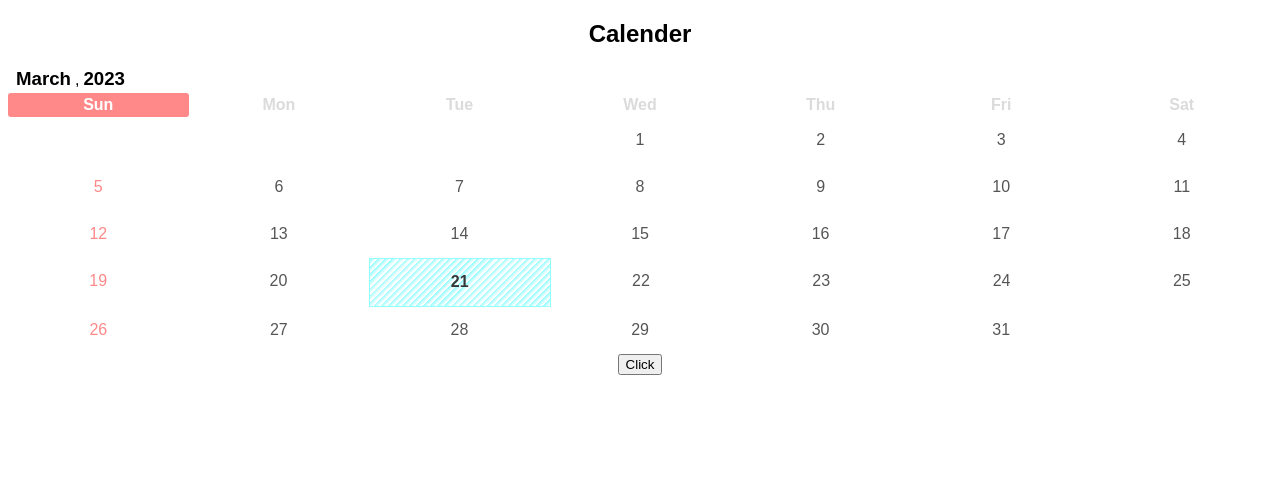
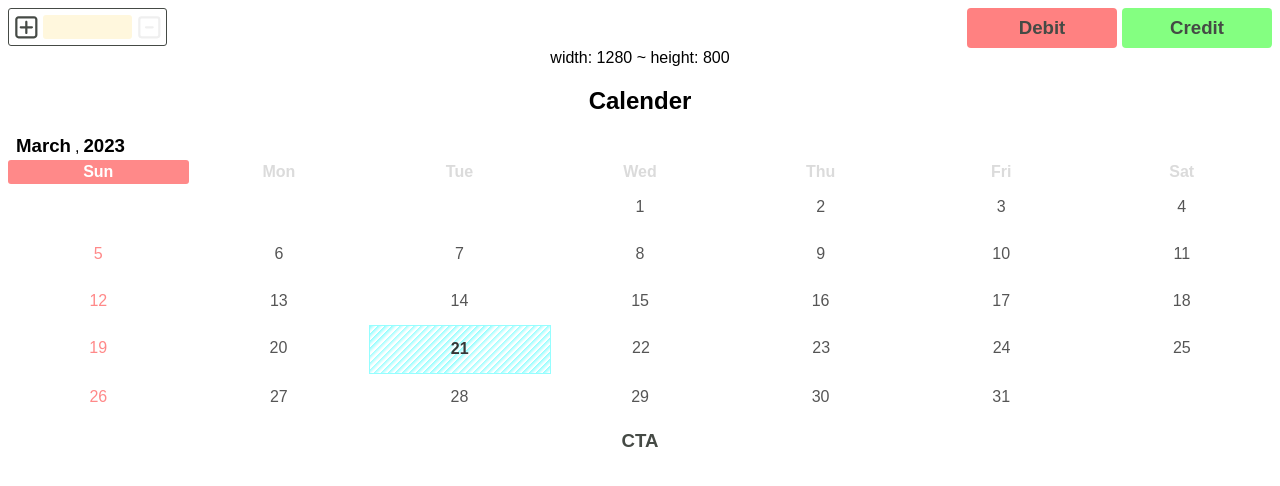
Before and after one commit to R1Sh0315/react-calender-v01, a React (Create React App) app: page / in a window 1280 px wide. Shown: the top 486 px of the page. Built offline with nearby package versions, Linux system fonts and the light colour scheme.

Commit message:
Update with new component

```diff
--- a/package.json
+++ b/package.json
@@ -13,6 +13,7 @@
     "momnet": "2.29.1",
     "react": "18.2.0",
     "react-dom": "18.2.0",
+    "react-icons": "4.8.0",
     "react-scripts": "5.0.1"
   },
   "devDependencies": {
--- a/src/App.js
+++ b/src/App.js
@@ -1,9 +1,32 @@
+import { useEffect, useState } from "react";
 import CalenderComponent from "./calender";
+import useWindowDimensions from "./screen-resolution";
+import StepperComponent from "./stepper-component";
 import "./styles.css";
+import TableComponent from "./table-component";
 
 export default function App() {
+  const { height, width } = useWindowDimensions();
+  const [customerData, setCustomerData] = useState();
+
+  const mockData = [
+    { userAmount: 123, dateOfSubmit: "22-03-2023", timeOfSubmit: "22:03:25" },
+    { userAmount: 555, dateOfSubmit: "22-03-2023", timeOfSubmit: "22:03:25" },
+    { userAmount: 345, dateOfSubmit: "22-03-2023", timeOfSubmit: "22:03:25" },
+  ];
+
+  useEffect(() => {
+    console.log("App :", customerData);
+  }, [customerData]);
   return (
     <div className="App">
+      <StepperComponent userData={(data) => setCustomerData(data)} />
+      <div>
+        <TableComponent userData={customerData} />
+      </div>
+      <div>
+        width: {width} ~ height: {height}
+      </div>
       <CalenderComponent />
     </div>
   );
--- /dev/null
+++ b/src/button-component.js
@@ -0,0 +1,35 @@
+import React, { useEffect, useState } from "react";
+import "./styles.css";
+
+function ButtonComponent(props) {
+  const [btnType, setButtonType] = useState("primary-btn");
+  const isBold = props.isFontBold;
+  const btnText = props.btnText;
+
+  const type = props.type;
+  useEffect(() => {
+    const buttonType = () => {
+      if (type === "primary") {
+        setButtonType("primary-btn");
+      } else if (type === "secondary") {
+        setButtonType("secondary-btn");
+      } else {
+        setButtonType("ghost-btn");
+      }
+    };
+    buttonType();
+  }, [type]);
+
+  return (
+    <div className="button-container">
+      <button
+        onClick={props.onClickHandler}
+        className={`button-contain ${btnType} ${isBold ? "bold" : ""}`}
+      >
+        {btnText}
+      </button>
+    </div>
+  );
+}
+
+export default ButtonComponent;
--- a/src/calender.js
+++ b/src/calender.js
@@ -2,6 +2,7 @@ import React, { useEffect, useState } from "react";
 import moment from "moment";
 
 import "./styles.css";
+import ButtonComponent from "./button-component";
 
 function CalenderComponent() {
   const [isExpand, setExpand] = useState(false);
@@ -153,9 +154,13 @@ function CalenderComponent() {
           </table>
         ))}
       </div>
-      <button onClick={() => console.log(rows[rows.length - 1].length)}>
-        Click
-      </button>
+
+      <ButtonComponent
+        btnText={"CTA"}
+        onClickHandler={() => console.log("123")}
+        type={"ghost"}
+        isFontBold={true}
+      />
     </div>
   );
 }
--- /dev/null
+++ b/src/screen-resolution.js
@@ -0,0 +1,34 @@
+import React from "react";
+import { useState, useEffect } from "react";
+
+function getWindowDimensions() {
+  // width :
+  // 320px : extrasmall
+  // 480px : small
+  //760px : mediam
+  //900px : large
+  //1024 : Extra Large
+
+  const { innerWidth: width, innerHeight: height } = window;
+  return {
+    width,
+    height,
+  };
+}
+
+export default function useWindowDimensions() {
+  const [windowDimensions, setWindowDimensions] = useState(
+    getWindowDimensions()
+  );
+
+  useEffect(() => {
+    function handleResize() {
+      setWindowDimensions(getWindowDimensions());
+    }
+
+    window.addEventListener("resize", handleResize);
+    return () => window.removeEventListener("resize", handleResize);
+  }, []);
+
+  return windowDimensions;
+}
--- /dev/null
+++ b/src/stepper-component.js
@@ -0,0 +1,117 @@
+import moment from "moment";
+import React, { useEffect, useState } from "react";
+import { CgAddR } from "react-icons/cg";
+import { TbSquareMinus } from "react-icons/tb";
+import ButtonComponent from "./button-component";
+import "./styles.css";
+
+function StepperComponent(props) {
+  const [amount, setAmount] = useState(0);
+  const [isNumberValid, setValidNumber] = useState(true);
+  const [data, setData] = useState([]);
+
+  const warningTxt = "Is not a number!";
+
+  const subBtnClassName = amount ? "sub-btn-enable" : "sub-btn-disable";
+  const onSubmitData = (sign) => {
+    console.log(sign, amount);
+    document.getElementsByClassName("stepper-input")[0].value = "";
+    setAmount(0);
+
+    const userData = {
+      srNo: data.length + 1,
+      transactionType: sign === "-" ? "debit" : "credit",
+      userAmount: sign + amount,
+      dateOfSubmit: moment().format("DD-MM-YYYY"),
+      timeOfSubmit: moment().format("HH:MM:SS"),
+    };
+
+    setData((prevData) => [...prevData, userData]);
+
+    console.log(moment().format("HH:MM:SS"), data);
+  };
+
+  const onUserAmountInput = () => {
+    const userValue =
+      document.getElementsByClassName("stepper-input")[0]?.value;
+
+    if (!isNaN(parseInt(userValue, 0)) || userValue === "") {
+      setAmount(parseInt(userValue, 0));
+      setValidNumber(true);
+    } else {
+      setValidNumber(false);
+    }
+  };
+
+  const onAddAmountByOne = () => {
+    setAmount(amount + 1);
+    document.getElementsByClassName("stepper-input")[0].value = amount + 1;
+  };
+
+  const onSubAmountByOne = () => {
+    if (amount > 0) {
+      setAmount(amount - 1);
+      document.getElementsByClassName("stepper-input")[0].value = amount - 1;
+    }
+  };
+
+  useEffect(() => {
+    props.userData(data);
+  }, [data]);
+
+  return (
+    <div className="stepper-container">
+      <div className="stepper-content-and-label">
+        <div className="stepper-content">
+          <div className="stepper-add-button-container">
+            <button
+              onClick={() => onAddAmountByOne()}
+              className="stepper-btn-add"
+            >
+              <CgAddR className="btn-add" />
+            </button>
+          </div>
+          <div className="stepper-input-container">
+            <input
+              onChange={() => onUserAmountInput()}
+              className="stepper-input"
+            />
+          </div>
+          <div className="stepper-sub-button-container">
+            <button
+              className="stepper-btn-sub"
+              onClick={() => onSubAmountByOne()}
+            >
+              <TbSquareMinus className={`btn-sub ${subBtnClassName}`} />
+            </button>
+          </div>
+        </div>
+        <div className="stepper-warning">
+          <span className={`${isNumberValid ? "warning-text" : ""}`}>
+            {warningTxt}
+          </span>
+        </div>
+      </div>
+      <div className="stepper-submit-btn">
+        <ButtonComponent
+          btnText={"Debit"}
+          onClickHandler={() => {
+            amount ? onSubmitData("-") : "";
+          }}
+          type={"secondary"}
+          isFontBold={true}
+        />
+        <ButtonComponent
+          btnText={"Credit"}
+          onClickHandler={() => {
+            amount ? onSubmitData("+") : "";
+          }}
+          type={"primary"}
+          isFontBold={true}
+        />
+      </div>
+    </div>
+  );
+}
+
+export default StepperComponent;
--- a/src/styles.css
+++ b/src/styles.css
@@ -128,3 +128,159 @@ td:first-child {
 td {
   color: #555555;
 }
+/* button  */
+
+.button-container {
+}
+
+.button-contain {
+  height: 40px;
+  min-width: 150px;
+  border-radius: 4px;
+  color: #454a45;
+  font-size: 14pt;
+}
+
+.bold {
+  font-weight: bold;
+}
+
+.primary-btn {
+  border: none;
+  background-color: #84ff81;
+}
+
+.secondary-btn {
+  border: none;
+  background-color: #ff8181;
+}
+
+.ghost-btn {
+  border: none;
+  background-color: transparent;
+}
+
+/* stepper */
+.stepper-container {
+  display: flex;
+  min-width: 400px;
+  width: 100%;
+  align-items: flex-start;
+  flex-direction: row;
+  justify-content: space-between;
+  gap: 7px;
+}
+
+.stepper-content {
+  border: 1px solid #454a45;
+  border-radius: 3px;
+  height: 36px;
+  display: flex;
+  align-items: center;
+}
+
+.stepper-sub-button-container,
+.stepper-add-button-container {
+  height: 28px;
+  display: flex;
+  justify-content: center;
+  align-items: center;
+  width: 28px;
+  margin: 2px 3px;
+}
+
+.stepper-content-and-label {
+  display: flex;
+  flex-direction: column;
+  gap: 3px;
+  align-items: center;
+}
+
+.stepper-submit-btn {
+  display: flex;
+  gap: 5px;
+}
+
+.stepper-warning {
+  display: flex;
+  padding: 0 7px;
+  font-size: 9pt;
+  width: 100%;
+  margin-left: 35px;
+}
+
+.stepper-btn-add,
+.stepper-btn-sub {
+  height: 28px;
+  width: 28px;
+  display: flex;
+  padding: 0;
+  border: none;
+  background-color: transparent;
+  justify-content: center;
+  align-items: center;
+}
+
+.btn-sub,
+.btn-add {
+  font-size: 20pt;
+  color: #454a45;
+}
+
+.sub-btn-disable {
+  color: #efefef;
+}
+
+.stepper-input {
+  height: 24px;
+  margin: 3px 0;
+  width: 75px;
+  border: none;
+  border-radius: 3px;
+  padding: 0 7px;
+  background-color: #fff7dd;
+  color: #454a45;
+}
+
+.stepper-warning {
+  color: #f45a5a;
+}
+
+.warning-text {
+  display: none;
+}
+
+/* table component  */
+.table-container {
+  display: flex;
+  flex-direction: column;
+  width: 100%;
+}
+
+.table-header {
+}
+.table-row-data {
+  display: flex;
+  flex-direction: row;
+  width: 100%;
+  height: 35px;
+}
+
+.table-cell {
+  border-bottom: 1px solid #cdcdcd;
+  width: 100%;
+  display: flex;
+  align-items: center;
+  justify-content: center;
+  background-color: #e8e8e8;
+  color: #555555;
+}
+
+.debited-amount {
+  color: #e25a5a;
+  font-weight: bold;
+}
+.credited-amount {
+  color: #6de25a;
+  font-weight: bold;
+}
--- /dev/null
+++ b/src/table-component.js
@@ -0,0 +1,36 @@
+import React from "react";
+
+function TableComponent(props) {
+  const transactionType = ["debit", "credit"];
+
+  const rows = props.userData?.map((cell) => (
+    <div className="table-row-data">
+      {Object.values(cell).map((cellData) =>
+        cellData !== "debit" && cellData !== "credit" ? (
+          <div
+            className={`table-cell ${
+              cellData[0] === "-"
+                ? "debited-amount"
+                : cellData[0] === "+"
+                ? "credited-amount"
+                : ""
+            }`}
+          >
+            {cellData}
+          </div>
+        ) : (
+          ""
+        )
+      )}
+    </div>
+  ));
+
+  return (
+    <div className="table-container">
+      {/* <div className="table-header">header</div> */}
+      {rows}
+    </div>
+  );
+}
+
+export default TableComponent;
```
Also changed, not shown: 1 other file (tests, documents, lock files or other folders).
